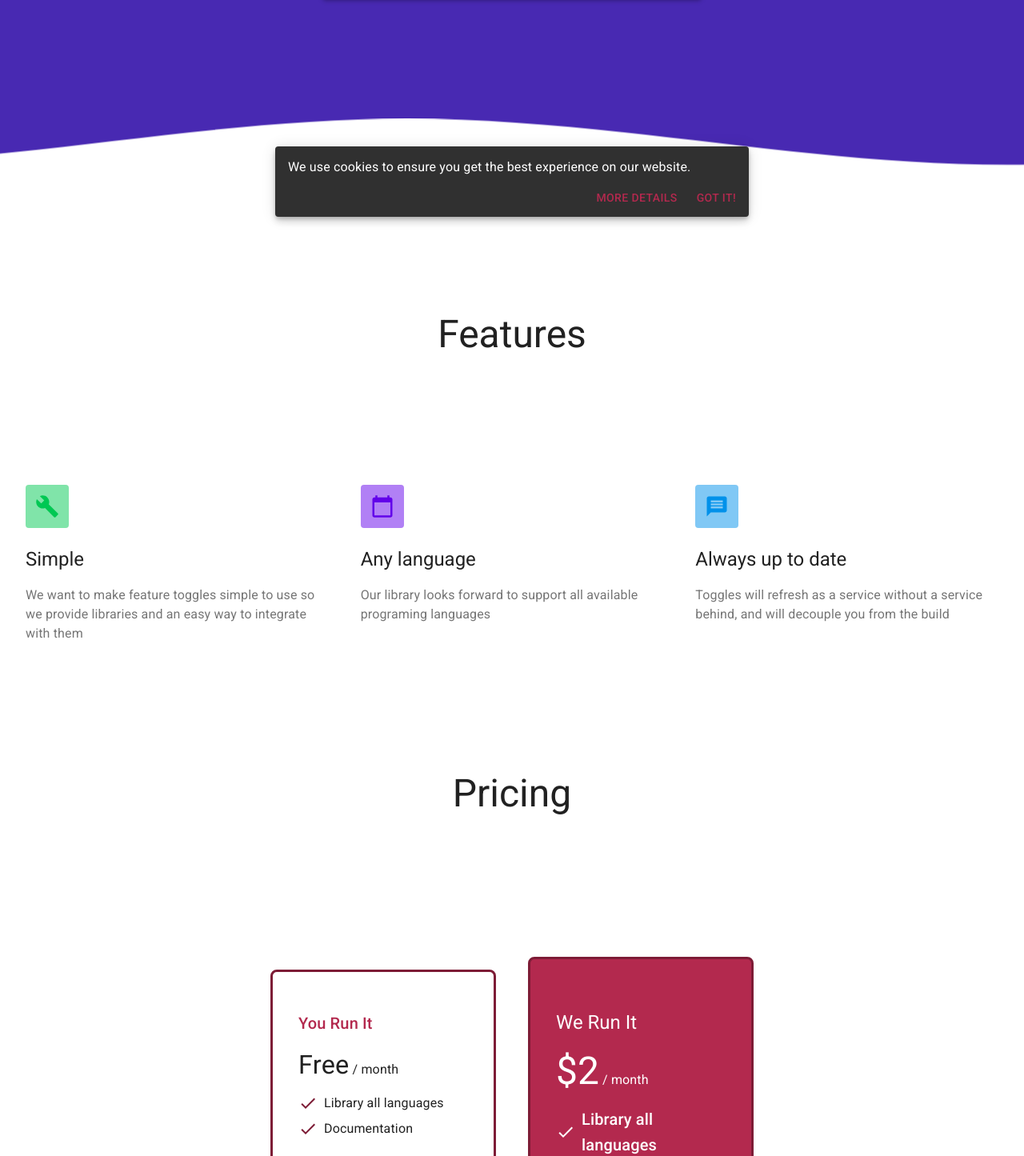
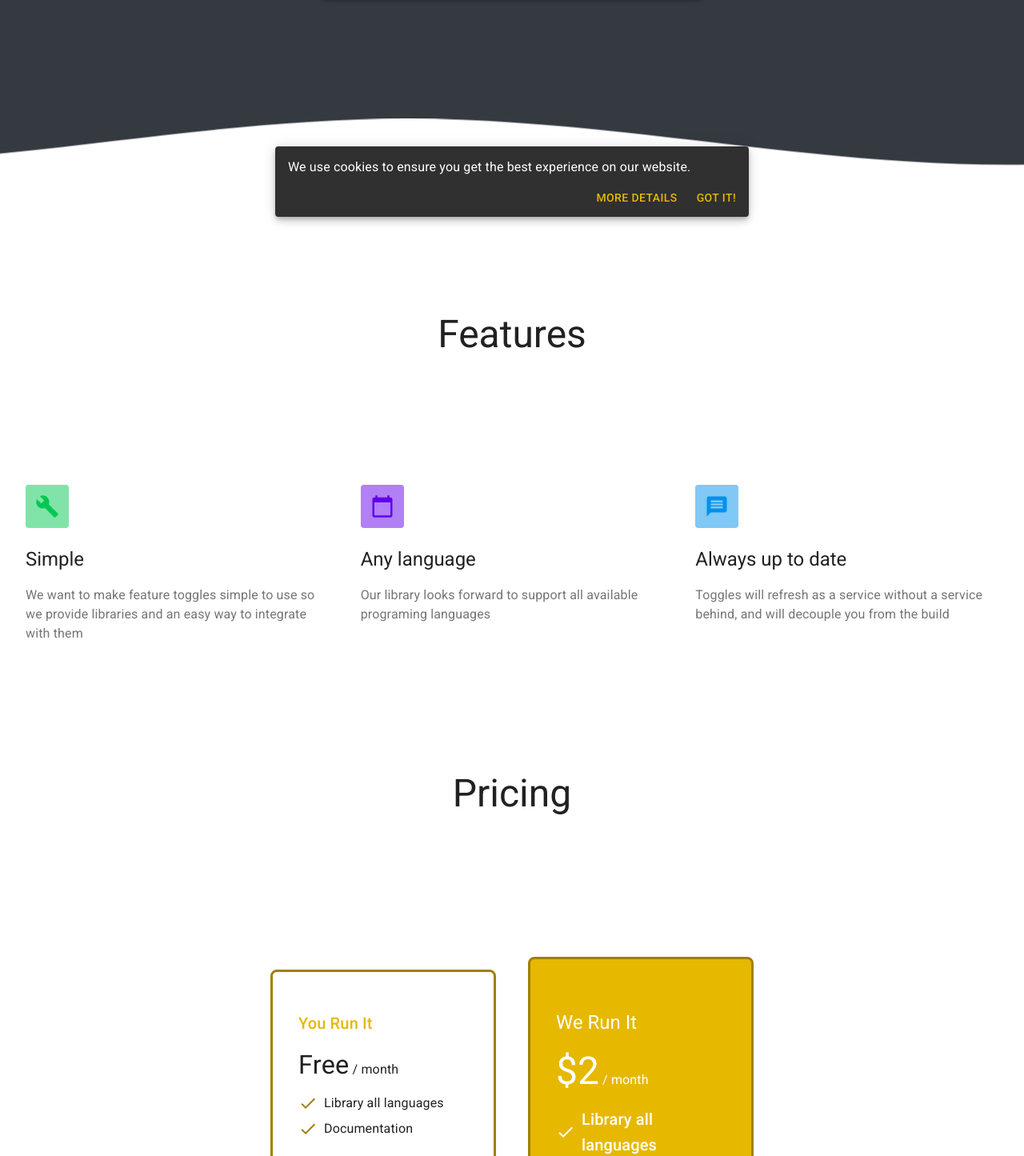
Before and after one commit to alvarolorentedev/togglee-web, a React (Create React App) app: page / in a window 1280 px wide. Shown: the part 505-1950 px from the top of the page at 80% size. Built offline with nearby package versions, Linux system fonts and the light colour scheme; a web font is replaced by a local one.

Commit message:
Alvaro | changed style

```diff
--- a/src/theme.js
+++ b/src/theme.js
@@ -1,8 +1,8 @@
 import { createMuiTheme, responsiveFontSizes } from "@material-ui/core";
 
 // colors
-const primary = "#b3294e";
-const secondary = "#4829B2";
+const primary = "#e6b800";
+const secondary = "#343a40";
 const black = "#343a40";
 const darkBlack = "rgb(36, 40, 44)";
 const background = "#f5f5f5";
```
Also changed, not shown: 8 other files (tests, documents, lock files or other folders).
